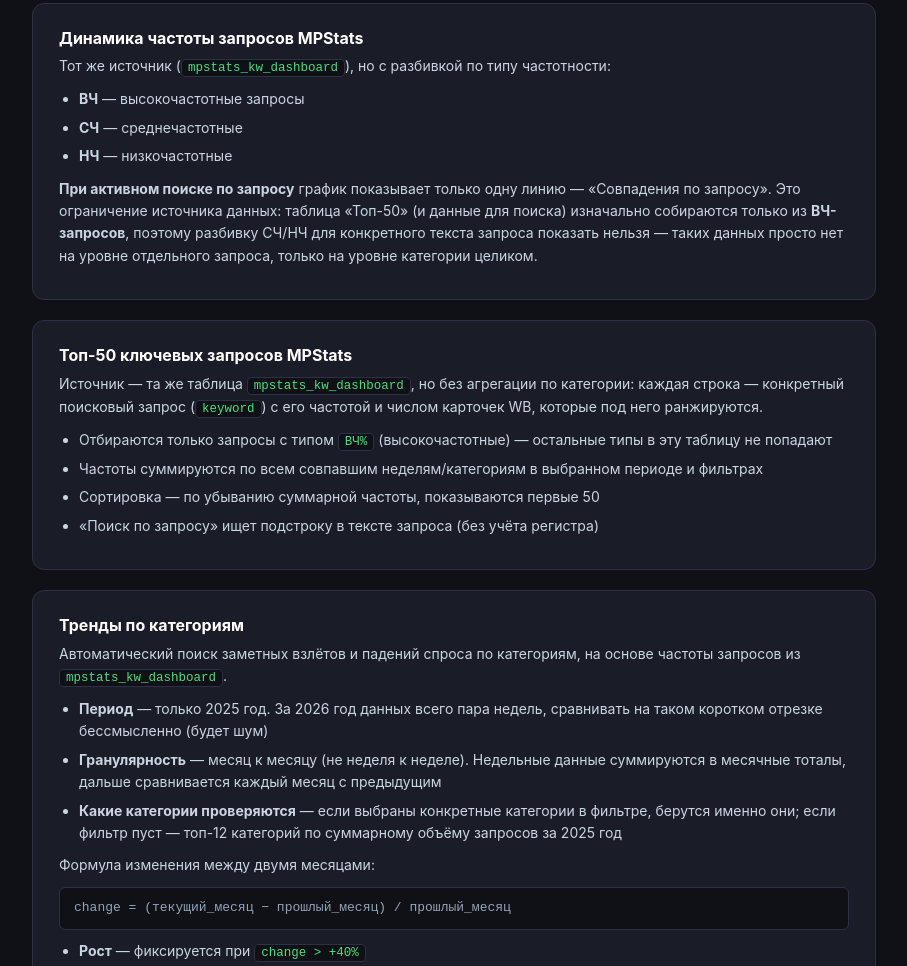
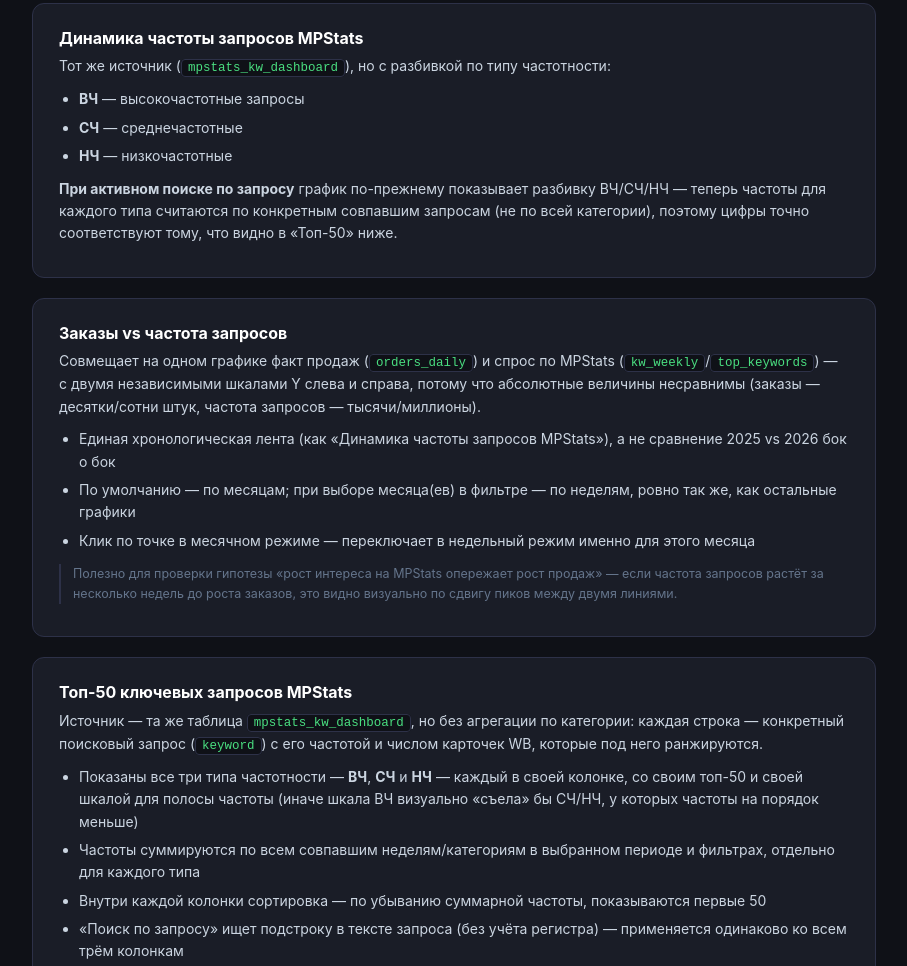
Before and after one commit to FrowningCat/Orders_MPSats, a plain HTML site: page docs.html in a window 1280 px wide. Shown: the part 885-1851 px from the top of the page, without its empty margins (186-1093 px from the left). Drawn offline with Linux system fonts and the light colour scheme.

Commit message:
Update docs.html

```diff
--- a/docs.html
+++ b/docs.html
@@ -60,17 +60,28 @@
       <li><strong>СЧ</strong> — среднечастотные</li>
       <li><strong>НЧ</strong> — низкочастотные</li>
     </ul>
-    <p><strong>При активном поиске по запросу</strong> график показывает только одну линию — «Совпадения по запросу». Это ограничение источника данных: таблица «Топ-50» (и данные для поиска) изначально собираются только из <strong>ВЧ-запросов</strong>, поэтому разбивку СЧ/НЧ для конкретного текста запроса показать нельзя — таких данных просто нет на уровне отдельного запроса, только на уровне категории целиком.</p>
+    <p><strong>При активном поиске по запросу</strong> график по-прежнему показывает разбивку ВЧ/СЧ/НЧ — теперь частоты для каждого типа считаются по конкретным совпавшим запросам (не по всей категории), поэтому цифры точно соответствуют тому, что видно в «Топ-50» ниже.</p>
+  </div>
+
+  <div class="card">
+    <h2>Заказы vs частота запросов</h2>
+    <p>Совмещает на одном графике факт продаж (<code>orders_daily</code>) и спрос по MPStats (<code>kw_weekly</code>/<code>top_keywords</code>) — с двумя независимыми шкалами Y слева и справа, потому что абсолютные величины несравнимы (заказы — десятки/сотни штук, частота запросов — тысячи/миллионы).</p>
+    <ul>
+      <li>Единая хронологическая лента (как «Динамика частоты запросов MPStats»), а не сравнение 2025 vs 2026 бок о бок</li>
+      <li>По умолчанию — по месяцам; при выборе месяца(ев) в фильтре — по неделям, ровно так же, как остальные графики</li>
+      <li>Клик по точке в месячном режиме — переключает в недельный режим именно для этого месяца</li>
+    </ul>
+    <p class="note">Полезно для проверки гипотезы «рост интереса на MPStats опережает рост продаж» — если частота запросов растёт за несколько недель до роста заказов, это видно визуально по сдвигу пиков между двумя линиями.</p>
   </div>
 
   <div class="card">
     <h2>Топ-50 ключевых запросов MPStats</h2>
     <p>Источник — та же таблица <code>mpstats_kw_dashboard</code>, но без агрегации по категории: каждая строка — конкретный поисковый запрос (<code>keyword</code>) с его частотой и числом карточек WB, которые под него ранжируются.</p>
     <ul>
-      <li>Отбираются только запросы с типом <code>ВЧ%</code> (высокочастотные) — остальные типы в эту таблицу не попадают</li>
-      <li>Частоты суммируются по всем совпавшим неделям/категориям в выбранном периоде и фильтрах</li>
-      <li>Сортировка — по убыванию суммарной частоты, показываются первые 50</li>
-      <li>«Поиск по запросу» ищет подстроку в тексте запроса (без учёта регистра)</li>
+      <li>Показаны все три типа частотности — <strong>ВЧ</strong>, <strong>СЧ</strong> и <strong>НЧ</strong> — каждый в своей колонке, со своим топ-50 и своей шкалой для полосы частоты (иначе шкала ВЧ визуально «съела» бы СЧ/НЧ, у которых частоты на порядок меньше)</li>
+      <li>Частоты суммируются по всем совпавшим неделям/категориям в выбранном периоде и фильтрах, отдельно для каждого типа</li>
+      <li>Внутри каждой колонки сортировка — по убыванию суммарной частоты, показываются первые 50</li>
+      <li>«Поиск по запросу» ищет подстроку в тексте запроса (без учёта регистра) — применяется одинаково ко всем трём колонкам</li>
     </ul>
   </div>
 
@@ -107,8 +118,11 @@
       <li><strong>Категории</strong> (мультивыбор) — точное совпадение для графика заказов (там реальная категория WB), приблизительное совпадение по названию для MPStats-данных (там своя, отдельная таксономия категорий). Явный выбор всегда в приоритете</li>
       <li><strong>Поиск по запросу</strong> — влияет на «Топ-50» и два графика частоты напрямую (текст запроса ищется в самом ключевике); на график заказов и «Тренды по категориям» — косвенно: слова из запроса сверяются с известными названиями категорий WB, и если совпадение находится, заказы и тренды сужаются именно до этой категории (подробнее ниже)</li>
       <li><strong>Только наши артикулы</strong> — влияет только на график «Заказы по неделям» (добавляет линии, не фильтрует); MPStats-данные не привязаны к конкретным SKU, поэтому там этот фильтр не может ничего изменить</li>
+      <li><strong>Клик по строке в «Топ-50»</strong> — подставляет текст этого запроса в «Поиск по запросу» и сразу перефильтровывает весь дашборд (та же логика, что и обычный поиск)</li>
     </ul>
     <p class="note">Если категория выбрана вручную — она в приоритете над поиском для графика заказов и трендов. Если категория не выбрана, но есть текст в поиске — используется категория, «угаданная» по словам запроса.</p>
+    <p class="note">Текущее состояние всех фильтров сохраняется прямо в адресной строке — можно скопировать ссылку и отправить кому-то, она откроет ровно этот же срез данных.</p>
+    <p class="note">Если данные не обновлялись дольше ~9 дней (обновление — раз в неделю, порог с запасом) — наверху страницы появится предупреждение, что стоит проверить, отработал ли <code>Дашборд_WB_обновление_данных.py</code> по расписанию.</p>
   </div>
 
   <div class="card">
```
